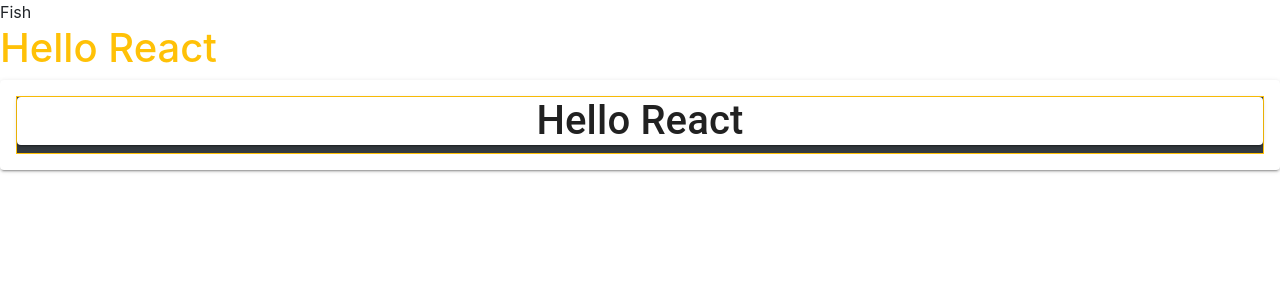
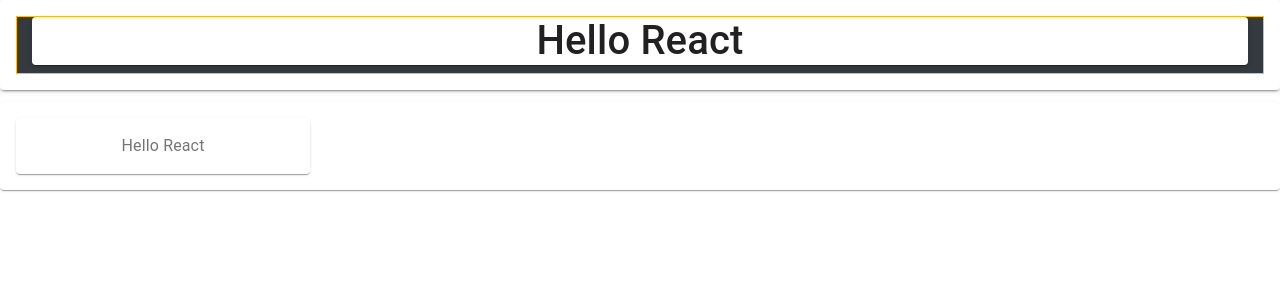
Before and after one commit to vonerikbarren/XYZ-Calculator, a React (Create React App) app in the folder client/: page / in a window 1280 px wide. Shown: the top 300 px of the page. Built offline with nearby package versions, Linux system fonts and the light colour scheme.

Commit message:
created components & Theme Folders in src minor mui changes

```diff
--- a/client/src/App.js
+++ b/client/src/App.js
@@ -26,19 +26,36 @@
 
   return (
     <div className="App">
-      <div>Fish</div>
-      <h1 className="text-warning">Hello React</h1>
 
       <Grid container spacing={3}>
         <Grid item xs={12}>
           <Paper elevation={2} className={mui.paper}>
             <Typography>
-              <div className="bg-dark border border-warning">
+              <div className="container-fluid bg-dark border border-warning">
                 <Paper elevation={2}>
                   <h1>Hello React</h1>
                 </Paper>
               </div>
             </Typography>
+          </Paper>
+        </Grid>
+      </Grid>
+
+      <Grid container spacing={3}>
+        <Grid item xs={12}>
+          <Paper elevation={1} className={mui.paper}>
+
+            <Grid container spacing={3}>
+              <Grid item xs={3}>
+                <Paper elevation={1} className={mui.paper}>
+                  <Typography>
+                    Hello React
+                  </Typography>
+                </Paper>
+              </Grid>
+            </Grid>
+
+
           </Paper>
         </Grid>
       </Grid>
```
Also changed, not shown: client/src/Theme/Theme.js (added).
